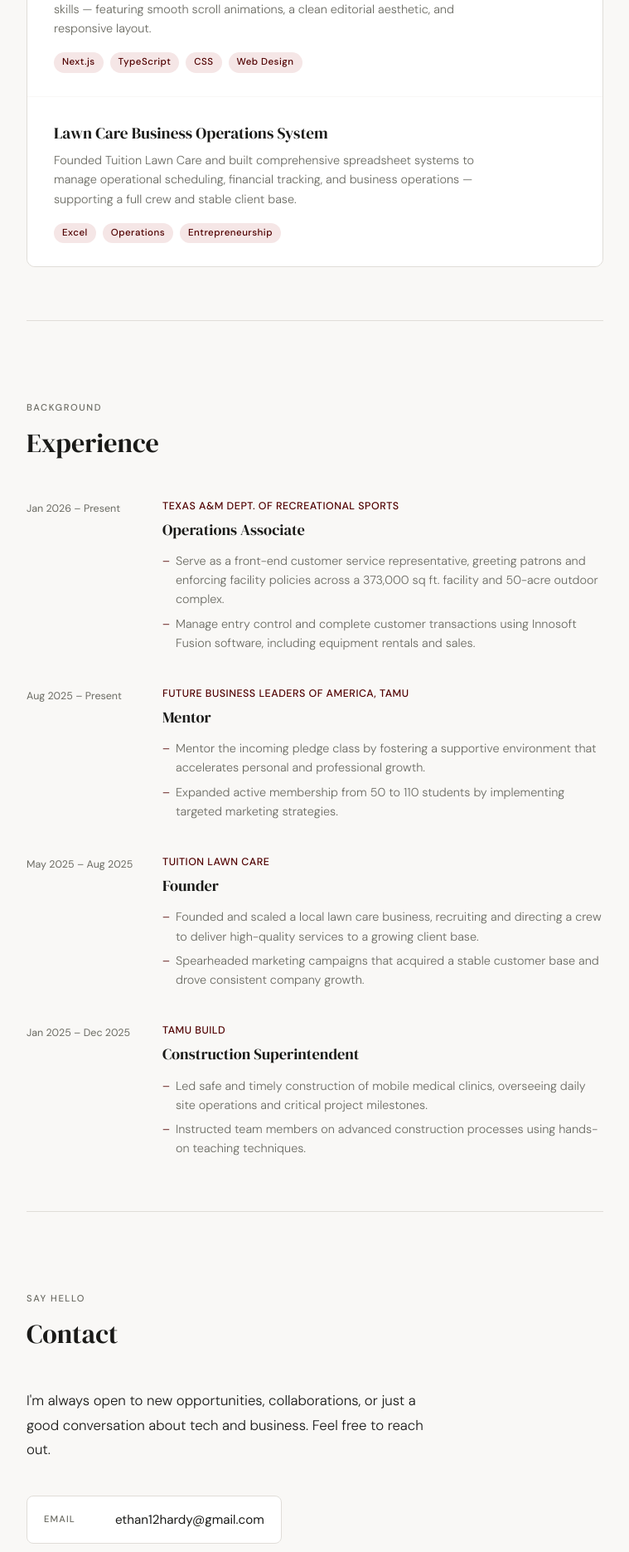
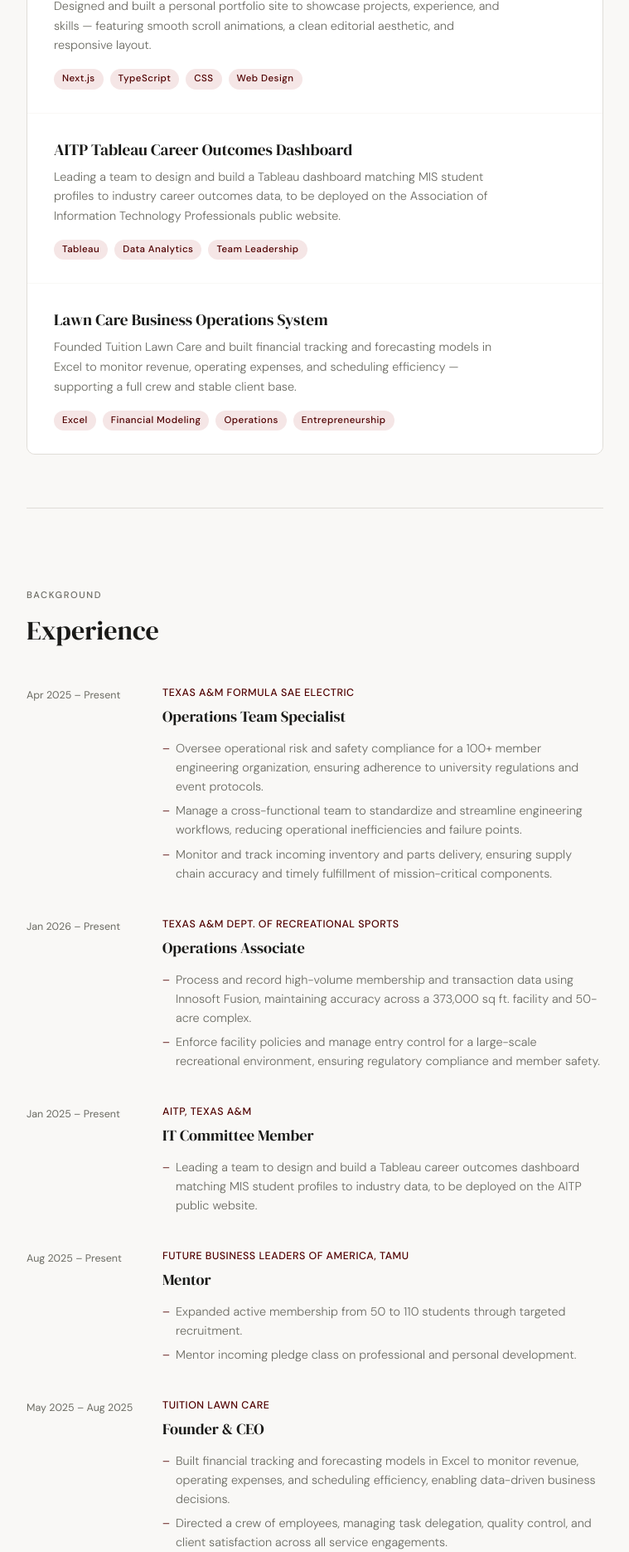
Before and after one commit to ethan12hardy/Website, a Next.js app: page / in a window 1280 px wide. Shown: the part 880-2751 px from the top of the page at 83% size, without its empty margins (260-1019 px from the left). Built offline with nearby package versions, Linux system fonts and the light colour scheme.

Commit message:
Update page.tsx

```diff
--- a/app/page.tsx
+++ b/app/page.tsx
@@ -4,10 +4,10 @@
 
 const data = {
   name: "Ethan Hardy",
-  title: "MIS Student · AI in Business Minor · Texas A&M",
+  title: "MIS Student · AI in Business & Cybersecurity Minor · Texas A&M",
   university: "Texas A&M University, Class of 2028",
-  degree: "BBA in Management Information Systems, Minor in AI in Business · GPA 3.7",
-  bio: "Howdy, I am currently pursuing a Management Information Systems degree with a minor in Artificial Intelligence in business at Texas A&M University, with a focus on building expertise in data analytics, while also learning skills like team motivation and leadership.",
+  degree: "BBA in Management Information Systems · Minors: AI in Business, Cybersecurity · GPA 3.6",
+  bio: "Howdy, I am currently pursuing a Management Information Systems degree with minors in Artificial Intelligence in Business and Cybersecurity at Texas A&M University, with a focus on building expertise in data analytics, operational risk, and cloud infrastructure.",
   email: "ethan12hardy@gmail.com",
   github: "github.com/ethan12hardy",
   linkedin: "linkedin.com/in/ethan12hardy",
@@ -21,22 +21,48 @@
       showArrow: true,
     },
     {
+      title: "AITP Tableau Career Outcomes Dashboard",
+      description:
+        "Leading a team to design and build a Tableau dashboard matching MIS student profiles to industry career outcomes data, to be deployed on the Association of Information Technology Professionals public website.",
+      tags: ["Tableau", "Data Analytics", "Team Leadership"],
+      link: "#",
+      showArrow: false,
+    },
+    {
       title: "Lawn Care Business Operations System",
       description:
-        "Founded Tuition Lawn Care and built comprehensive spreadsheet systems to manage operational scheduling, financial tracking, and business operations — supporting a full crew and stable client base.",
-      tags: ["Excel", "Operations", "Entrepreneurship"],
+        "Founded Tuition Lawn Care and built financial tracking and forecasting models in Excel to monitor revenue, operating expenses, and scheduling efficiency — supporting a full crew and stable client base.",
+      tags: ["Excel", "Financial Modeling", "Operations", "Entrepreneurship"],
       link: "#",
       showArrow: false,
     },
   ],
   experience: [
     {
+      role: "Operations Team Specialist",
+      company: "Texas A&M Formula SAE Electric",
+      period: "Apr 2025 – Present",
+      bullets: [
+        "Oversee operational risk and safety compliance for a 100+ member engineering organization, ensuring adherence to university regulations and event protocols.",
+        "Manage a cross-functional team to standardize and streamline engineering workflows, reducing operational inefficiencies and failure points.",
+        "Monitor and track incoming inventory and parts delivery, ensuring supply chain accuracy and timely fulfillment of mission-critical components.",
+      ],
+    },
+    {
       role: "Operations Associate",
       company: "Texas A&M Dept. of Recreational Sports",
       period: "Jan 2026 – Present",
       bullets: [
-        "Serve as a front-end customer service representative, greeting patrons and enforcing facility policies across a 373,000 sq ft. facility and 50-acre outdoor complex.",
-        "Manage entry control and complete customer transactions using Innosoft Fusion software, including equipment rentals and sales.",
+        "Process and record high-volume membership and transaction data using Innosoft Fusion, maintaining accuracy across a 373,000 sq ft. facility and 50-acre complex.",
+        "Enforce facility policies and manage entry control for a large-scale recreational environment, ensuring regulatory compliance and member safety.",
+      ],
+    },
+    {
+      role: "IT Committee Member",
+      company: "AITP, Texas A&M",
+      period: "Jan 2025 – Present",
+      bullets: [
+        "Leading a team to design and build a Tableau career outcomes dashboard matching MIS student profiles to industry data, to be deployed on the AITP public website.",
       ],
     },
     {
@@ -44,28 +70,52 @@
       company: "Future Business Leaders of America, TAMU",
       period: "Aug 2025 – Present",
       bullets: [
-        "Mentor the incoming pledge class by fostering a supportive environment that accelerates personal and professional growth.",
-        "Expanded active membership from 50 to 110 students by implementing targeted marketing strategies.",
+        "Expanded active membership from 50 to 110 students through targeted recruitment.",
+        "Mentor incoming pledge class on professional and personal development.",
       ],
     },
     {
-      role: "Founder",
+      role: "Founder & CEO",
       company: "Tuition Lawn Care",
       period: "May 2025 – Aug 2025",
       bullets: [
-        "Founded and scaled a local lawn care business, recruiting and directing a crew to deliver high-quality services to a growing client base.",
-        "Spearheaded marketing campaigns that acquired a stable customer base and drove consistent company growth.",
+        "Built financial tracking and forecasting models in Excel to monitor revenue, operating expenses, and scheduling efficiency, enabling data-driven business decisions.",
+        "Directed a crew of employees, managing task delegation, quality control, and client satisfaction across all service engagements.",
       ],
     },
+  ],
+  certifications: [
     {
-      role: "Construction Superintendent",
-      company: "TAMU BUILD",
-      period: "Jan 2025 – Dec 2025",
-      bullets: [
-        "Led safe and timely construction of mobile medical clinics, overseeing daily site operations and critical project milestones.",
-        "Instructed team members on advanced construction processes using hands-on teaching techniques.",
-      ],
+      title: "3rd Place — CMIS Case Competition",
+      issuer: "Texas A&M University",
+      date: "Apr 2026",
     },
+    {
+      title: "AWS Certified Cloud Practitioner",
+      issuer: "Amazon Web Services",
+      date: "Apr 2026",
+    },
+    {
+      title: "Career Essentials in Data Analysis",
+      issuer: "Microsoft",
+      date: "Aug 2025",
+    },
+    {
+      title: "Data Analytics: Foundations + Extended Applications",
+      issuer: "LinkedIn Learning",
+      date: "Aug 2025",
+    },
+    {
+      title: "Eagle Scout",
+      issuer: "Boy Scouts of America",
+      date: "Apr 2020",
+    },
+  ],
+  skills: [
+    { category: "Programming & Analysis", items: ["Python", "Java", "JavaScript", "C#", "HTML", "Data Modeling", "Financial Analysis"] },
+    { category: "Platforms & Tools", items: ["AWS", "Tableau", "Microsoft Office Suite", "Google Workspace"] },
+    { category: "Interpersonal", items: ["Leadership & Team Motivation", "Cross-functional Collaboration", "Professional Communication", "Analytical Problem Solving", "Client Relations"] },
+
   ],
 };
 
@@ -77,9 +127,7 @@
     const el = ref.current;
     if (!el) return;
     const observer = new IntersectionObserver(
-      ([entry]) => {
-        setVisible(entry.isIntersecting);
-      },
+      ([entry]) => { setVisible(entry.isIntersecting); },
       { threshold: 0.12 }
     );
     observer.observe(el);
@@ -90,15 +138,9 @@
 }
 
 function RevealDiv({
-  children,
-  delay = 0,
-  className = "",
-  style = {},
+  children, delay = 0, className = "", style = {},
 }: {
-  children: React.ReactNode;
-  delay?: number;
-  className?: string;
-  style?: React.CSSProperties;
+  children: React.ReactNode; delay?: number; className?: string; style?: React.CSSProperties;
 }) {
   const { ref, visible } = useScrollReveal();
   return (
@@ -119,8 +161,7 @@
 
 export default function Page() {
   const [activeSection, setActiveSection] = useState("about");
-
-  const sections = ["about", "projects", "experience", "contact"];
+  const sections = ["about", "projects", "experience", "credentials", "contact"];
 
   const scrollTo = (id: string) => {
     setActiveSection(id);
@@ -157,7 +198,6 @@
 
         .serif { font-family: 'DM Serif Display', serif; }
 
-        /* NAV */
         nav {
           position: fixed;
           top: 0; left: 0; right: 0;
@@ -224,7 +264,6 @@
 
         .nav-resume:hover { opacity: 0.85; }
 
-        /* LAYOUT */
         main {
           max-width: 760px;
           margin: 0 auto;
@@ -238,7 +277,6 @@
 
         section:last-child { border-bottom: none; }
 
-        /* HERO */
         #about {
           padding-top: 140px;
           display: grid;
@@ -305,7 +343,6 @@
           margin-top: 8px;
         }
 
-        /* SECTION HEADER */
         .section-label {
           font-size: 0.7rem;
           letter-spacing: 0.14em;
@@ -345,11 +382,7 @@
 
         .project-card:last-child { border-bottom: none; }
         .project-card:hover { background: var(--accent-light); }
-
-        .project-card--no-link {
-          cursor: default;
-        }
-
+        .project-card--no-link { cursor: default; }
         .project-card--no-link:hover { background: var(--card-bg); }
 
         .project-row {
@@ -458,6 +491,64 @@
           color: var(--accent);
         }
 
+        /* CREDENTIALS */
+        .credentials-grid {
+          display: grid;
+          grid-template-columns: 1fr 1fr;
+          gap: 1rem;
+          margin-bottom: 3rem;
+        }
+
+        .cert-card {
+          background: var(--card-bg);
+          border: 1px solid var(--rule);
+          border-radius: 8px;
+          padding: 1.25rem 1.5rem;
+        }
+
+        .cert-title {
+          font-size: 0.92rem;
+          font-weight: 500;
+          color: var(--ink);
+          margin-bottom: 0.25rem;
+          line-height: 1.4;
+        }
+
+        .cert-meta {
+          font-size: 0.76rem;
+          color: var(--ink-light);
+          display: flex;
+          justify-content: space-between;
+          margin-top: 0.5rem;
+        }
+
+        .cert-issuer { color: var(--accent); font-weight: 500; }
+
+        /* SKILLS */
+        .skills-list {
+          display: flex;
+          flex-direction: column;
+          gap: 1.25rem;
+        }
+
+        .skill-row {
+          display: grid;
+          grid-template-columns: 160px 1fr;
+          gap: 1rem;
+          align-items: start;
+        }
+
+        .skill-category {
+          font-size: 0.72rem;
+          letter-spacing: 0.08em;
+          text-transform: uppercase;
+          color: var(--ink-light);
+          font-weight: 500;
+          padding-top: 4px;
+        }
+
+        .skill-tags { display: flex; flex-wrap: wrap; gap: 0.4rem; }
+
         /* CONTACT */
         .contact-intro {
           font-size: 1.05rem;
@@ -504,11 +595,8 @@
           min-width: 70px;
         }
 
-        .contact-link-value {
-          color: var(--ink);
-        }
+        .contact-link-value { color: var(--ink); }
 
-        /* FOOTER */
         footer {
           text-align: center;
           padding: 2.5rem 0;
@@ -517,7 +605,6 @@
           letter-spacing: 0.04em;
         }
 
-        /* HERO ANIMATIONS (on load) */
         @keyframes fadeUp {
           from { opacity: 0; transform: translateY(18px); }
           to   { opacity: 1; transform: translateY(0); }
@@ -533,6 +620,8 @@
           #about { grid-template-columns: 1fr; }
           .hero-monogram { display: none; }
           .exp-item { grid-template-columns: 1fr; gap: 0.5rem; }
+          .skill-row { grid-template-columns: 1fr; gap: 0.4rem; }
+          .credentials-grid { grid-template-columns: 1fr; }
           .nav-links { gap: 1.2rem; }
         }
       `}</style>
@@ -552,7 +641,7 @@
           ))}
         </ul>
         <a
-          href="https://raw.githubusercontent.com/ethan12hardy/Website/main/Ethan%20Hardy%20Main%20Resume.pdf"
+          href="https://raw.githubusercontent.com/ethan12hardy/Website/main/resume.pdf"
           target="_blank"
           rel="noreferrer"
           className="nav-resume"
@@ -592,9 +681,7 @@
                         <p className="project-name">{p.title}</p>
                         <p className="project-desc">{p.description}</p>
                         <div className="tag-row">
-                          {p.tags.map((t) => (
-                            <span key={t} className="tag">{t}</span>
-                          ))}
+                          {p.tags.map((t) => <span key={t} className="tag">{t}</span>)}
                         </div>
                       </div>
                       <span className="project-arrow">↗</span>
@@ -607,9 +694,7 @@
                         <p className="project-name">{p.title}</p>
                         <p className="project-desc">{p.description}</p>
                         <div className="tag-row">
-                          {p.tags.map((t) => (
-                            <span key={t} className="tag">{t}</span>
-                          ))}
+                          {p.tags.map((t) => <span key={t} className="tag">{t}</span>)}
                         </div>
                       </div>
                     </div>
@@ -635,15 +720,47 @@
                     <p className="exp-company">{e.company}</p>
                     <p className="exp-role">{e.role}</p>
                     <ul className="exp-bullets">
-                      {e.bullets.map((b, j) => (
-                        <li key={j}>{b}</li>
-                      ))}
+                      {e.bullets.map((b, j) => <li key={j}>{b}</li>)}
                     </ul>
                   </div>
                 </div>
               </RevealDiv>
             ))}
           </div>
+        </section>
+
+        {/* CREDENTIALS */}
+        <section id="credentials">
+          <RevealDiv delay={0}>
+            <p className="section-label">Certifications & Honors</p>
+            <h2 className="section-title serif">Credentials</h2>
+          </RevealDiv>
+          <RevealDiv delay={100}>
+            <div className="credentials-grid">
+              {data.certifications.map((c, i) => (
+                <div key={i} className="cert-card">
+                  <p className="cert-title">{c.title}</p>
+                  <div className="cert-meta">
+                    <span className="cert-issuer">{c.issuer}</span>
+                    <span>{c.date}</span>
+                  </div>
+                </div>
+              ))}
+            </div>
+          </RevealDiv>
+          <RevealDiv delay={200}>
+            <p className="section-label" style={{ marginBottom: "1rem" }}>Technical Skills</p>
+            <div className="skills-list">
+              {data.skills.map((s, i) => (
+                <div key={i} className="skill-row">
+                  <span className="skill-category">{s.category}</span>
+                  <div className="skill-tags">
+                    {s.items.map((item) => <span key={item} className="tag">{item}</span>)}
+                  </div>
+                </div>
+              ))}
+            </div>
+          </RevealDiv>
         </section>
 
         {/* CONTACT */}
@@ -676,7 +793,7 @@
               </a>
             </RevealDiv>
             <RevealDiv delay={400}>
-              <a href="https://raw.githubusercontent.com/ethan12hardy/Website/main/Ethan%20Hardy%20Main%20Resume.pdf" className="contact-link" target="_blank" rel="noreferrer">
+              <a href="https://raw.githubusercontent.com/ethan12hardy/Website/main/resume.pdf" className="contact-link" target="_blank" rel="noreferrer">
                 <span className="contact-link-label">Resume</span>
                 <span className="contact-link-value">View / Download PDF</span>
               </a>
```
